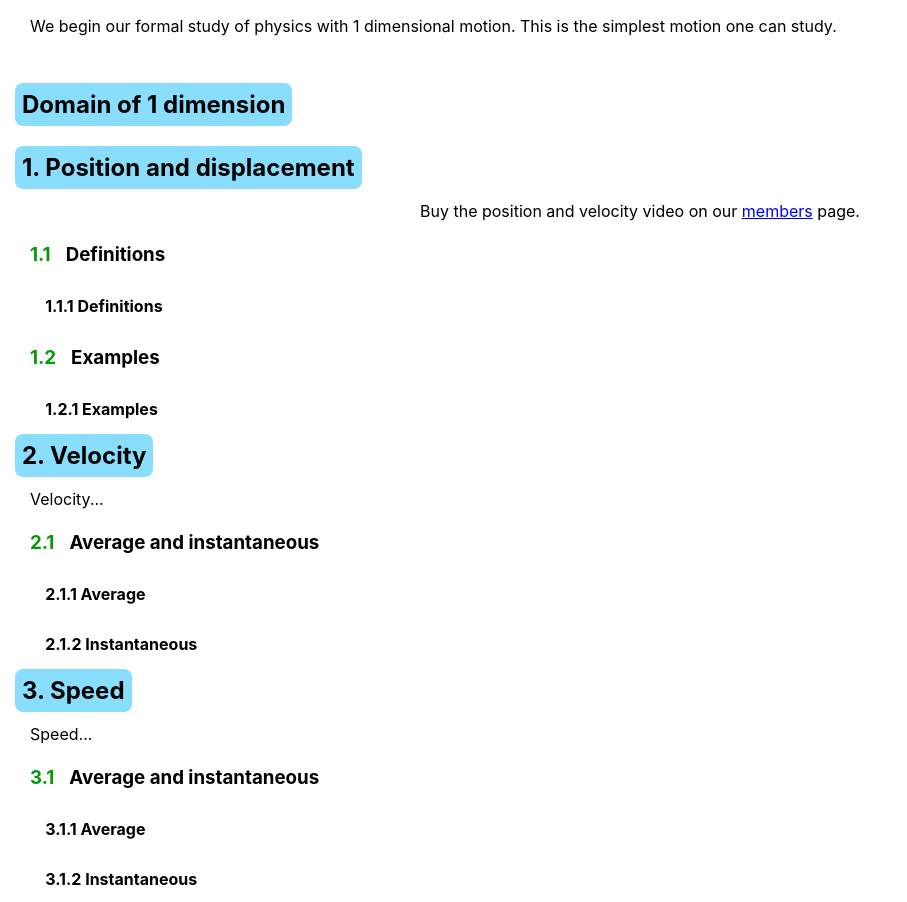
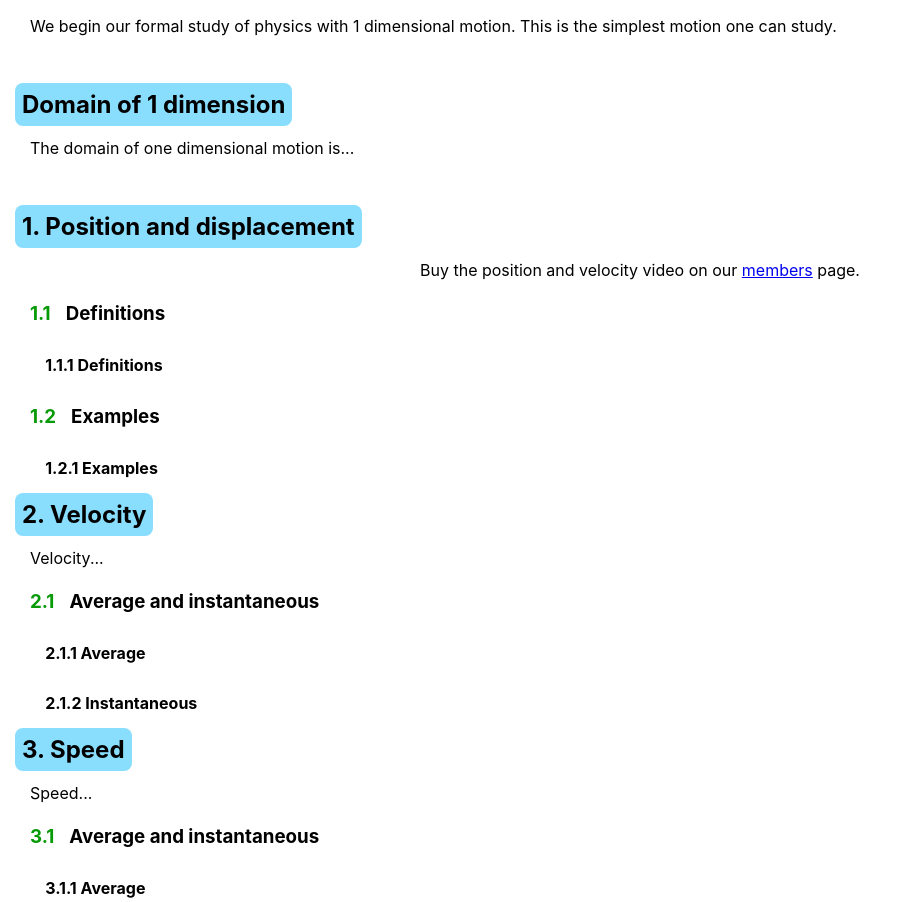
Before and after one commit to JRFink/jrfphyspagesnew, a Next.js app: page /education/gp1/1dm in a window 1280 px wide. Shown: the part 1020-1922 px from the top of the page, without its empty margins (0-907 px from the left). Built offline with nearby package versions, Linux system fonts and the light colour scheme.

Commit message:
Update index.tsx

```diff
--- a/pages/education/gp1/1dm/index.tsx
+++ b/pages/education/gp1/1dm/index.tsx
@@ -34,6 +34,9 @@ We begin our formal study of physics with 1 dimensional motion. This is the simp
 <h2 className={style.h2SectionColor}>
          Domain of 1 dimension
 </h2>
+<p>
+The domain of one dimensional motion is...
+</p>
 <br />
 <br />
             <h2 className={style.h2SectionColor} id="pos">
```
